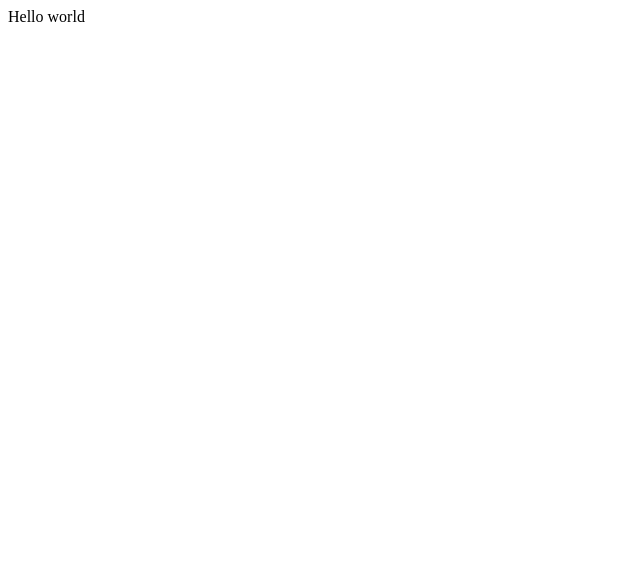
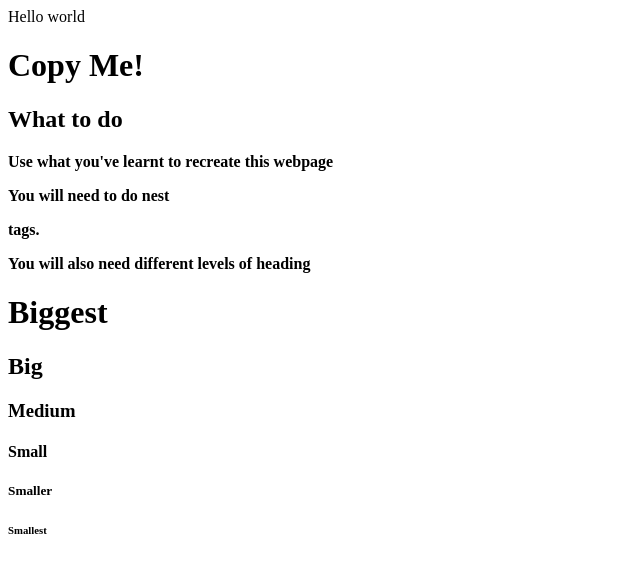
Before and after one commit to agfs-lnguyen/agfs-lnguyen.github.io, a plain HTML site: page index.html in a window 1280 px wide. Shown: the whole page, without its empty margins (0-640 px from the left). Drawn offline with Linux system fonts and the light colour scheme.

Commit message:
Update index.html

```diff
--- a/index.html
+++ b/index.html
@@ -1 +1,12 @@
 Hello world
+<h1><b>Copy Me!</h1>
+<h2><b>What to do</h2>
+<p> Use what you've learnt to recreate this webpage </p>
+<p> You will need to do <b>nest</b> <p>tags.
+<p> You will also need different levels of heading </p>
+<h1>Biggest</h1>
+ <h2>Big</h2>
+  <h3>Medium</h3>
+  <h4>Small</h4>
+  <h5>Smaller</h5>
+  <h6>Smallest</h6>
```
